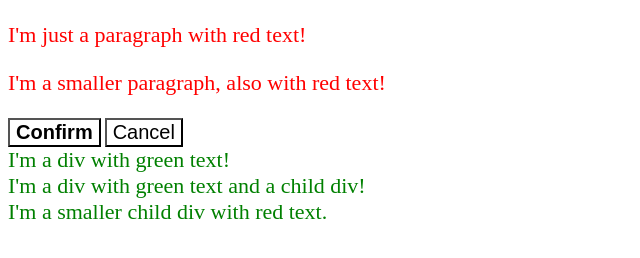
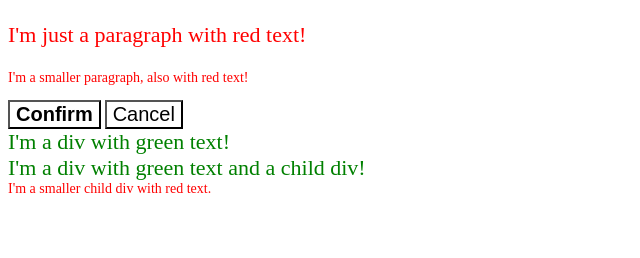
Before and after one commit to MrShtash/DI-Bootcamp-Stage1, a plain HTML site: page CSS_Basic/Basic-Exercises/Exercise-6/index.html in a window 1280 px wide. Shown: the whole page, without its empty margins (0-640 px from the left). Drawn offline with Linux system fonts and the light colour scheme.

Commit message:
change child 2 div.child and small-para 2 p.small-para with characteristic

```diff
--- a/CSS_Basic/Basic-Exercises/Exercise-6/style.css
+++ b/CSS_Basic/Basic-Exercises/Exercise-6/style.css
@@ -3,7 +3,7 @@
   color: hsl(0, 100%, 50%);
 }
 
-.small-para {
+p.small-para {
   font-size: 14px;
 }
 
@@ -23,12 +23,12 @@
   font-size: 20px;
 }
 
-.child {
-  color: red;
-  font-size: 14px;
-}
-
 div.text {
   color: green;
   font-size: 22px;
 }
+
+div.child {
+    color: red;
+    font-size: 14px;
+  }
```
